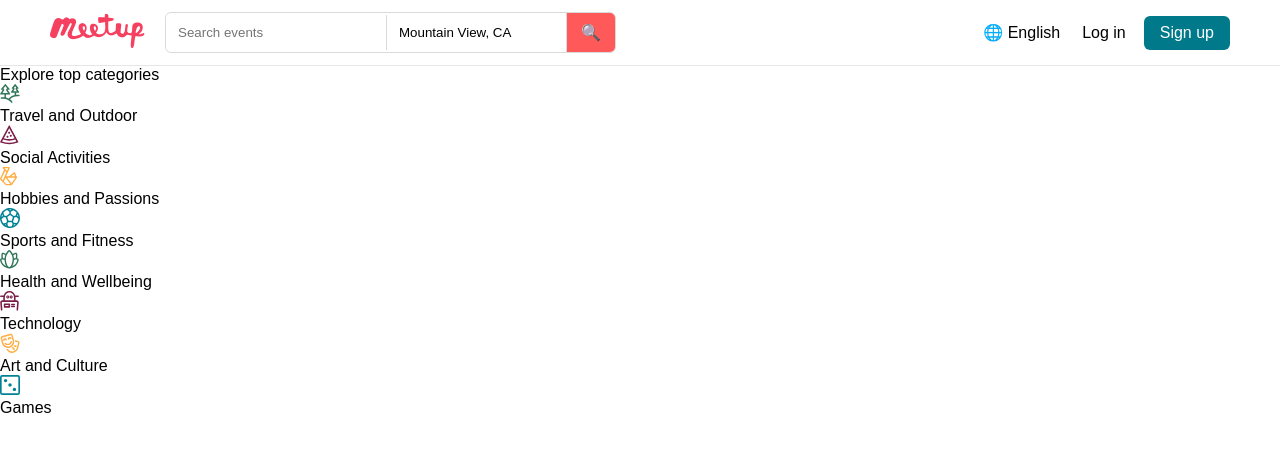
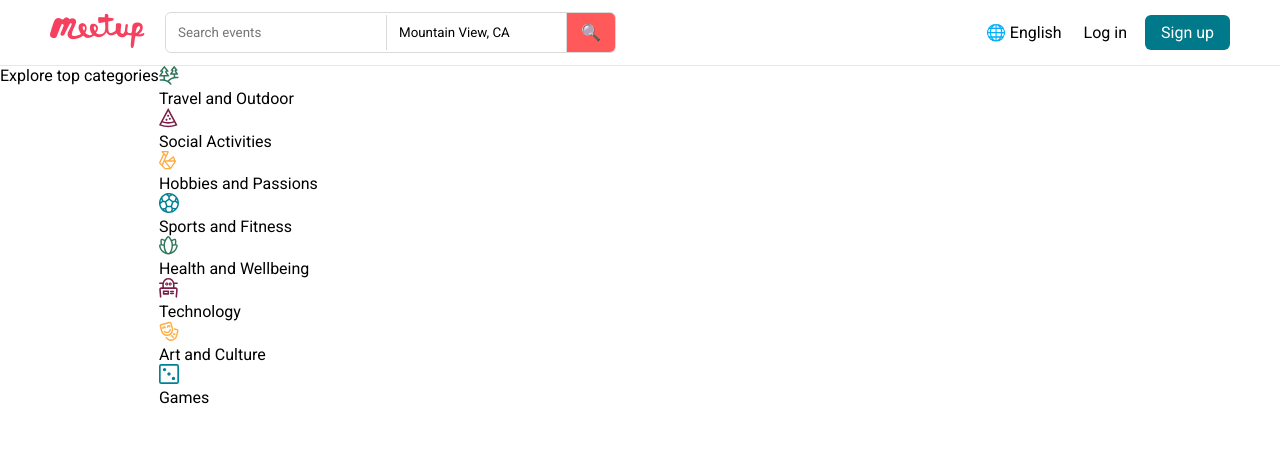
Before and after one commit to Adbrskk/Itcareerhub-final-project, a plain HTML site: page index.html in a window 1280 px wide. Drawn offline with Linux system fonts and the light colour scheme.

Commit message:
fixed file names

```diff
--- a/index.html
+++ b/index.html
@@ -4,7 +4,10 @@
     <meta charset="UTF-8">
     <meta name="viewport" content="width=device-width, initial-scale=1.0">
     <title>Document</title>
-    <link rel="stylesheet" href="/styles/styles.css">
+    <link rel="preconnect" href="https://fonts.googleapis.com">
+    <link rel="preconnect" href="https://fonts.gstatic.com" crossorigin>
+    <link href="https://fonts.googleapis.com/css2?family=Roboto:ital,wght@0,100..900;1,100..900&display=swap" rel="stylesheet">
+    <link rel="stylesheet" href="./styles/styles.css">
 </head>
 
 
@@ -129,5 +132,5 @@
 
 </body>
 
-<script src="/scripts/main.js"></script>
+<script src="./js/main.js"></script>
 </html>
--- a/styles/styles.css
+++ b/styles/styles.css
@@ -2,7 +2,7 @@
   margin: 0;
   padding: 0;
   box-sizing: border-box;
-  font-family: Arial, sans-serif;
+  font-family: "Roboto", sans-serif;
 }
 
 .header {
@@ -100,3 +100,7 @@
 .slider-main {
   margin-top: 30px;
 }
+
+.categories-container{
+  display: flex;
+}
```
